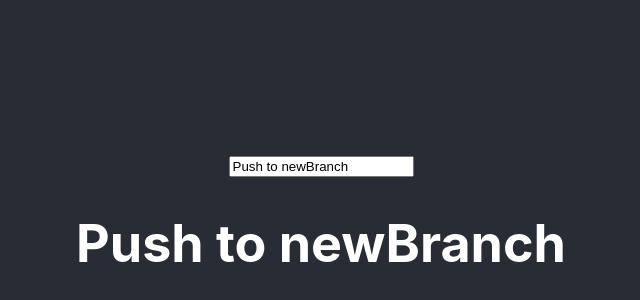
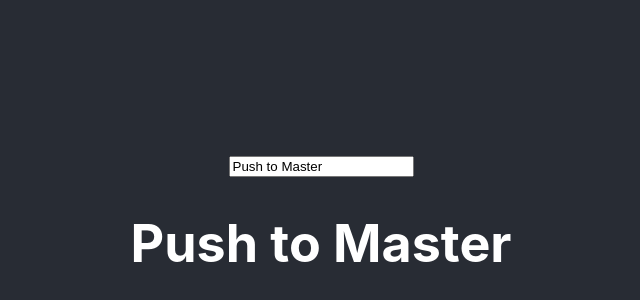
Before and after one commit to harunsaranovic/test, a React (Create React App) app in the folder frontend/: page / in a window 1280 px wide. Shown: the part 172-472 px from the top of the page, without its empty margins (319-959 px from the left). Built offline with nearby package versions, Linux system fonts and the light colour scheme.

Commit message:
v2.0 commit

```diff
--- a/frontend/src/App.js
+++ b/frontend/src/App.js
@@ -17,7 +17,7 @@ class Square extends React.Component {
     super(props);
     this.state = {
       value: 'Test',
-      input: 'Push to newBranch'
+      input: 'Push to Master'
     };
 
     this.change = this.change.bind(this);
```
